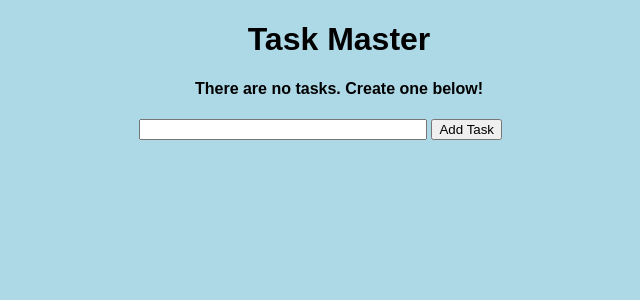
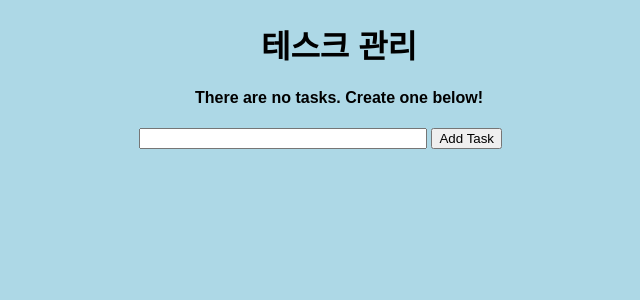
Before and after one commit to PEBpung/Flask_tutorial, a Flask app: page / in a window 1280 px wide. Shown: the top 300 px of the page, without its empty margins (301-941 px from the left). Run offline with Flask 2, Linux system fonts and the light colour scheme; data that the repository does not hold is empty.

Commit message:
[Revise] text 수정

```diff
--- a/templates/index.html
+++ b/templates/index.html
@@ -1,12 +1,12 @@
 {% extends 'base.html' %}
 
 {% block head %}
-<title>Task Master</title>
+<title>작업 관리</title>
 {% endblock %}
 
 {% block body %}
 <div class="content">
-    <h1 style="text-align: center">Task Master</h1>
+    <h1 style="text-align: center">테스크 관리</h1>
     {% if tasks|length < 1 %}
     <h4 style="text-align: center">There are no tasks. Create one below!</h4>
     {% else %}
--- a/templates/update.html
+++ b/templates/update.html
@@ -6,7 +6,7 @@
 
 {% block body %}
 <div class="content">
-    <h1 style="text-align: center">Update Task</h1>
+    <h1 style="text-align: center">업데이트 작업</h1>
 
     <div class="form">
         <form action="/update/{{task.id}}" method="POST">
```
